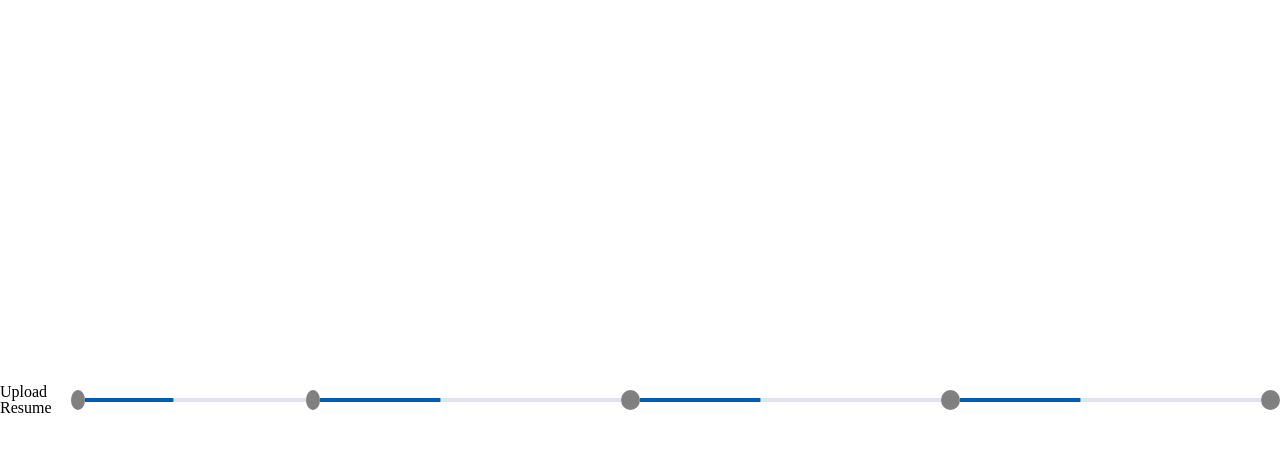
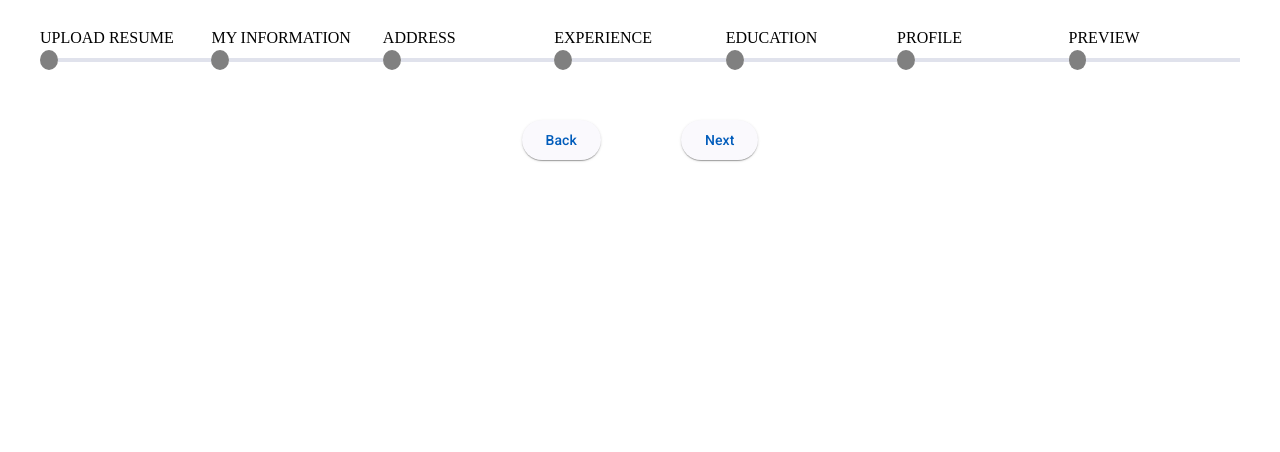
Before and after one commit to sehdevkumar/angular-18-plus-all-setup, an Angular app: page /multi-step-form in a window 1280 px wide. Shown: the top 452 px of the page. Built offline with nearby package versions, Linux system fonts and the light colour scheme.

Commit message:
multi steps added

```diff
--- a/src/Forms/multistep/multistep.component.css
+++ b/src/Forms/multistep/multistep.component.css
@@ -1,8 +1,9 @@
 .done-step {
      width:20px;
      height: 20px;
-     background: green;
-     border-radius: 100%;
+     background: green !important;
+     border-radius: 50%;
+     z-index: 9999999;
 }
 
 
@@ -10,5 +11,5 @@
       width:20px;
      height: 20px;
      background:grey;
-     border-radius: 100%;
+     border-radius: 50%;
 }
--- a/src/Forms/multistep/multistep.component.html
+++ b/src/Forms/multistep/multistep.component.html
@@ -1,40 +1,24 @@
-<div class="w-full h-full flex flex-row">
-  <div class="flex flex-row w-full items-center">
-    <div>Upload Resume</div>
-    <div class="initial-step"></div>
-    <mat-progress-bar
-      class="bg-slate-800 w-full"
-      mode="determinate"
-      value="40"
-    ></mat-progress-bar>
-    <div class="initial-step"></div>
+<div class="h-full">
+  <div class="w-full flex flex-row p-10">
+    @for (item of userDetails(); track $index) {
+
+      <div class="flex flex-row relative h-[40px] w-full items-center">
+        <div class="absolute top-[-10px]  text-center uppercase">{{item.displayname}}</div>
+
+        <div class="initial-step z-20" [class.done-step]="item.state"></div>
+        <mat-progress-bar
+          class="bg-slate-800 w-full"
+          mode="determinate"
+          [value]="item.state ? 100 : 0"
+        ></mat-progress-bar>
+      </div>
+    }
+
+
+  </div>
+  <div class="flex flex-row justify-center gap-x-20">
+    <button mat-raised-button  (click)="onBack()">Back</button>
+    <button mat-raised-button (click)="onNext()" >Next</button>
   </div>
 
-  <div class="flex flex-row w-full items-center">
-    <mat-progress-bar
-      class="bg-slate-800 w-full"
-      mode="determinate"
-      value="40"
-    ></mat-progress-bar>
-    <div></div>
-    <div class="initial-step"></div>
-  </div>
-
-  <div class="flex flex-row w-full items-center">
-    <mat-progress-bar
-      class="bg-slate-800 w-full"
-      mode="determinate"
-      value="40"
-    ></mat-progress-bar>
-    <div class="initial-step"></div>
-  </div>
-
-  <div class="flex flex-row w-full items-center">
-    <mat-progress-bar
-      class="bg-slate-800 w-full"
-      mode="determinate"
-      value="40"
-    ></mat-progress-bar>
-    <div class="initial-step"></div>
-  </div>
 </div>
--- a/src/Forms/multistep/multistep.component.ts
+++ b/src/Forms/multistep/multistep.component.ts
@@ -1,18 +1,106 @@
 import { CommonModule } from '@angular/common';
-import { Component, OnInit } from '@angular/core';
+import { Component, OnInit, signal } from '@angular/core';
+import { MatButtonModule } from '@angular/material/button';
 import { MatProgressBarModule } from '@angular/material/progress-bar';
+
+type stepType =
+  | 'uploadResume'
+  | 'myInformation'
+  | 'address'
+  | 'experience'
+  | 'education'
+  | 'profile'
+  | 'preview'
+  | null;
+
 @Component({
   selector: 'app-multistep',
   templateUrl: './multistep.component.html',
   styleUrls: ['./multistep.component.css'],
-  standalone:true,
-  imports: [CommonModule , MatProgressBarModule]
+  standalone: true,
+  imports: [CommonModule, MatProgressBarModule, MatButtonModule],
 })
 export class MultistepComponent implements OnInit {
+  constructor() {}
 
-  constructor() { }
+  userDetails = signal<
+    Array<{
+      stepName: stepType;
 
-  ngOnInit() {
+      displayname: string;
+      state: boolean;
+    }>
+  >([
+    {
+      stepName: 'uploadResume',
+      displayname: 'upload resume',
+      state: false,
+    },
+    {
+      stepName: 'myInformation',
+      displayname: 'My Information',
+      state: false,
+    },
+    {
+      stepName: 'address',
+      displayname: 'address',
+      state: false,
+    },
+    {
+      stepName: 'experience',
+      displayname: 'experience',
+      state: false,
+    },
+    {
+      stepName: 'education',
+      displayname: 'education',
+      state: false,
+    },
+    {
+      stepName: 'profile',
+      displayname: 'profile',
+      state: false,
+    },
+    {
+      stepName: 'preview',
+      displayname: 'preview',
+      state: false,
+    },
+  ]);
+
+  currentStateIndex = signal<number>(0);
+
+  ngOnInit() {}
+
+  onMaintainedState() {
+    const details = this.userDetails();
+    const finalDetails = details.map((d, i) => {
+      if (this.currentStateIndex() < i+1) {
+        d.state = false;
+      }else{
+         d.state = true
+      }
+      return d;
+    });
+
+    this.userDetails.set(finalDetails);
   }
 
+  onNext() {
+    let index = this.currentStateIndex();
+    if (index < this.userDetails().length) {
+      index++;
+      this.currentStateIndex.set(index);
+    }
+    this.onMaintainedState()
+  }
+  onBack() {
+    let index = this.currentStateIndex();
+    if (index > 0) {
+      index--;
+      this.currentStateIndex.set(index);
+
+    }
+    this.onMaintainedState();
+  }
 }
--- a/src/landing/landing.component.html
+++ b/src/landing/landing.component.html
@@ -2,7 +2,7 @@
   @defer(on idle) {
     <div class="grid  gap-8 p-8 rounded-lg w-[80%] max-w-lg grid-cols-2">
       @for (item of landingData(); track $index) {
-        <div [routerLink]="item.path" class="p-8 h-32 flex text-center items-center justify-center bg-green-800 rounded-md shadow-md text-white font-semibold">
+        <div [routerLink]="item.path" class="p-8 cursor-pointer h-32 flex text-center items-center justify-center bg-green-800 rounded-md shadow-md text-white font-semibold">
           {{ item.name }}
         </div>
       }
```
